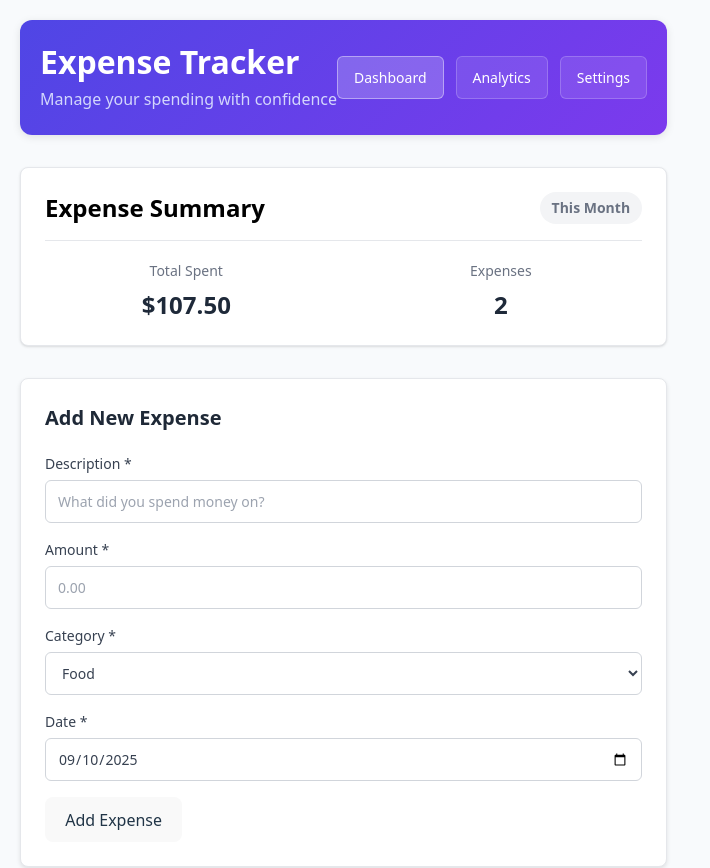
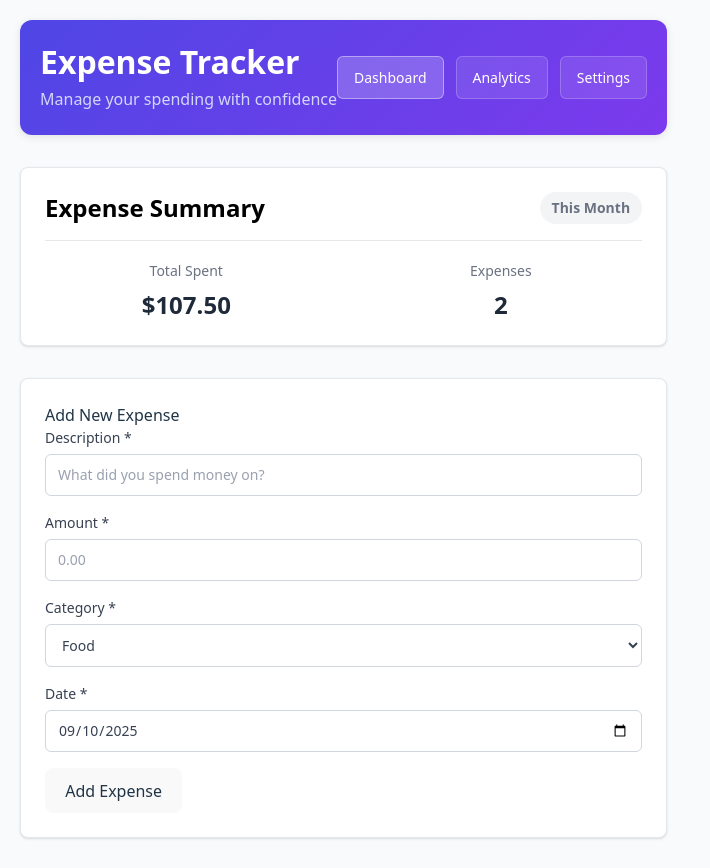
Before and after one commit to asiu3209/Expense-Tracker, a React (Vite) app: page / in a window 1280 px wide. Shown: the top 868 px of the page, without its empty margins (0-710 px from the left). Built offline with nearby package versions, Linux system fonts and the light colour scheme.

Commit message:
Changed some css into tailwindcss

```diff
--- a/src/components/ExpenseForm/ExpenseForm.css
+++ b/src/components/ExpenseForm/ExpenseForm.css
@@ -1,4 +1,4 @@
-/* src/components/ExpenseForm/ExpenseForm.css */
+/* src/components/ExpenseForm/ExpenseForm.css
 /* text error */
 .error {
   color: red;
@@ -30,35 +30,6 @@
   font-weight: 500;
   color: #374151;
   margin-bottom: 6px;
-}
-
-.form-group input,
-.form-group select {
-  width: 100%;
-  padding: 10px 12px;
-  border: 1px solid #d1d5db;
-  border-radius: 6px;
-  font-size: 14px;
-  background: white;
-  color: #374151;
-  transition: border-color 0.2s, box-shadow 0.2s;
-  box-sizing: border-box;
-}
-
-.form-group input:hover,
-.form-group select:hover {
-  border-color: #4f46e5;
-}
-
-.form-group input:focus,
-.form-group select:focus {
-  outline: none;
-  border-color: #4f46e5;
-  box-shadow: 0 0 0 3px rgba(79, 70, 229, 0.1);
-}
-
-.form-group input::placeholder {
-  color: #9ca3af;
 }
 
 .form-actions {
@@ -114,19 +85,6 @@
   transform: none;
 }
 
-/* Form validation styles */
-.form-group.error input,
-.form-group.error select {
-  border-color: #ef4444;
-  box-shadow: 0 0 0 3px rgba(239, 68, 68, 0.1);
-}
-
-.form-error {
-  color: #ef4444;
-  font-size: 12px;
-  margin-top: 4px;
-}
-
 /* Mobile responsiveness */
 @media (max-width: 768px) {
   .expense-form {
--- a/src/components/ExpenseForm/ExpenseForm.tsx
+++ b/src/components/ExpenseForm/ExpenseForm.tsx
@@ -89,7 +89,10 @@ function ExpenseForm({ onSubmit }: ExpenseFormProps) {
   };
 
   return (
-    <form className="expense-form" onSubmit={handleSubmit}>
+    <form
+      className="bg-white rounded-lg p-6 mb-8 shadow border border-gray-200"
+      onSubmit={handleSubmit}
+    >
       <h3>Add New Expense</h3>
 
       <div className="form-group">
@@ -103,13 +106,14 @@ function ExpenseForm({ onSubmit }: ExpenseFormProps) {
             setFormData({ ...formData, description: e.target.value })
           }
           placeholder="What did you spend money on?"
+          className="w-full px-3 py-2.5 border border-gray-300 rounded-md text-sm bg-white text-gray-700 placeholder-gray-400 transition-colors duration-200 hover:border-indigo-600 focus:outline-none focus:border-indigo-600 focus:ring-2 focus:ring-indigo-600/10"
         />
         {errors.description && (
-          <span className="error">{errors.description}</span>
+          <span className="text-red text-sm">{errors.description}</span>
         )}
       </div>
 
-      <div className="form-row">
+      <div className="">
         <div className="form-group">
           <label htmlFor="amount">Amount *</label>
           <input
@@ -123,13 +127,17 @@ function ExpenseForm({ onSubmit }: ExpenseFormProps) {
             placeholder="0.00"
             step="0.01"
             min="0"
+            className="w-full px-3 py-2.5 border border-gray-300 rounded-md text-sm bg-white text-gray-700 placeholder-gray-400 transition-colors duration-200 hover:border-indigo-600 focus:outline-none focus:border-indigo-600 focus:ring-2 focus:ring-indigo-600/10"
           />
-          {errors.amount && <span className="error">{errors.amount}</span>}
+          {errors.amount && (
+            <span className="text-red text-sm">{errors.amount}</span>
+          )}
         </div>
 
         <div className="form-group">
           <label htmlFor="category">Category *</label>
           <select
+            className="w-full px-3 py-2.5 border border-gray-300 rounded-md text-sm bg-white text-gray-700 placeholder-gray-400 transition-colors duration-200 hover:border-indigo-600 focus:outline-none focus:border-indigo-600 focus:ring-2 focus:ring-indigo-600/10"
             id="category"
             name="category"
             value={formData.category}
@@ -146,7 +154,9 @@ function ExpenseForm({ onSubmit }: ExpenseFormProps) {
             <option value="Shopping">Shopping</option>
             <option value="Other">Other</option>
           </select>
-          {errors.category && <span className="error">{errors.category}</span>}
+          {errors.category && (
+            <span className="text-red text-sm">{errors.category}</span>
+          )}
         </div>
       </div>
 
@@ -158,8 +168,9 @@ function ExpenseForm({ onSubmit }: ExpenseFormProps) {
           name="date"
           value={formData.date}
           onChange={(e) => setFormData({ ...formData, date: e.target.value })}
+          className="w-full px-3 py-2.5 border border-gray-300 rounded-md text-sm bg-white text-gray-700 placeholder-gray-400 transition-colors duration-200 hover:border-indigo-600 focus:outline-none focus:border-indigo-600 focus:ring-2 focus:ring-indigo-600/10"
         />
-        {errors.date && <span className="error">{errors.date}</span>}
+        {errors.date && <span className="text-red text-sm">{errors.date}</span>}
       </div>
 
       <button type="submit" className="submit-button">
```
